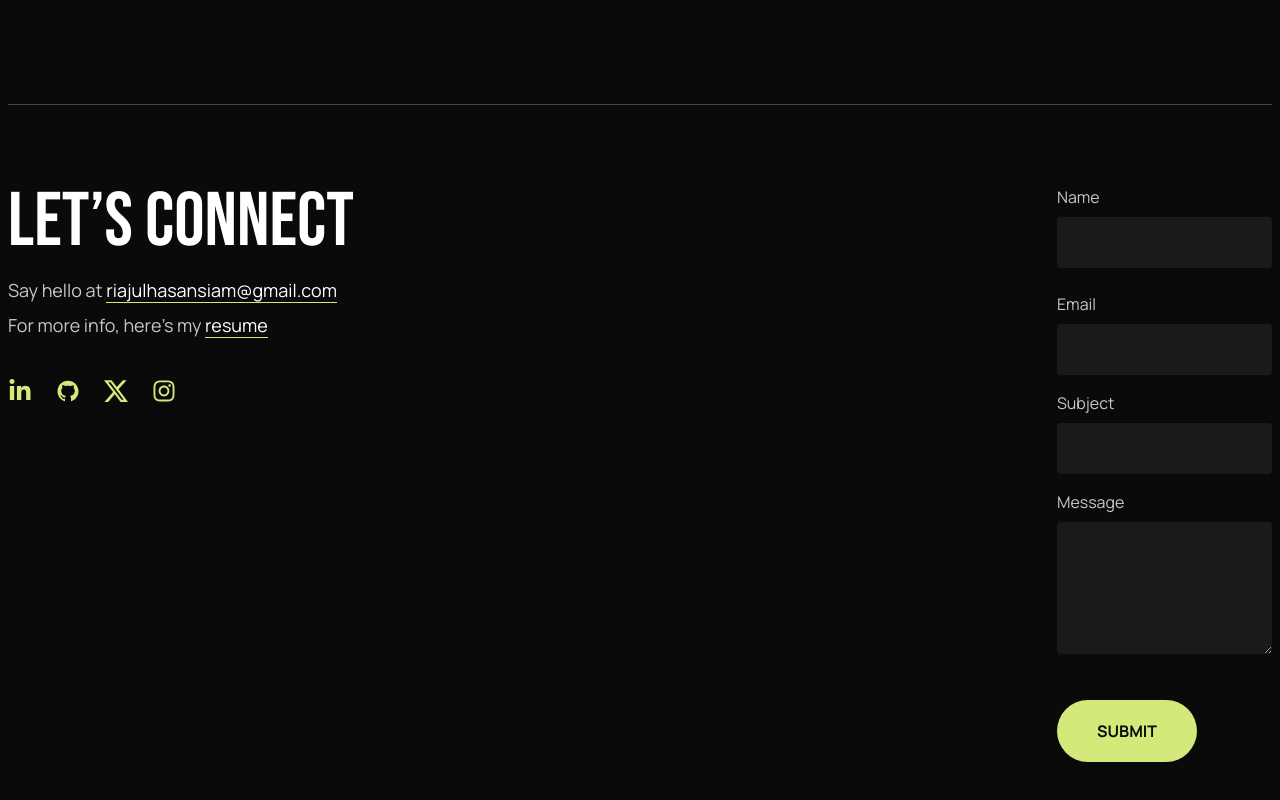
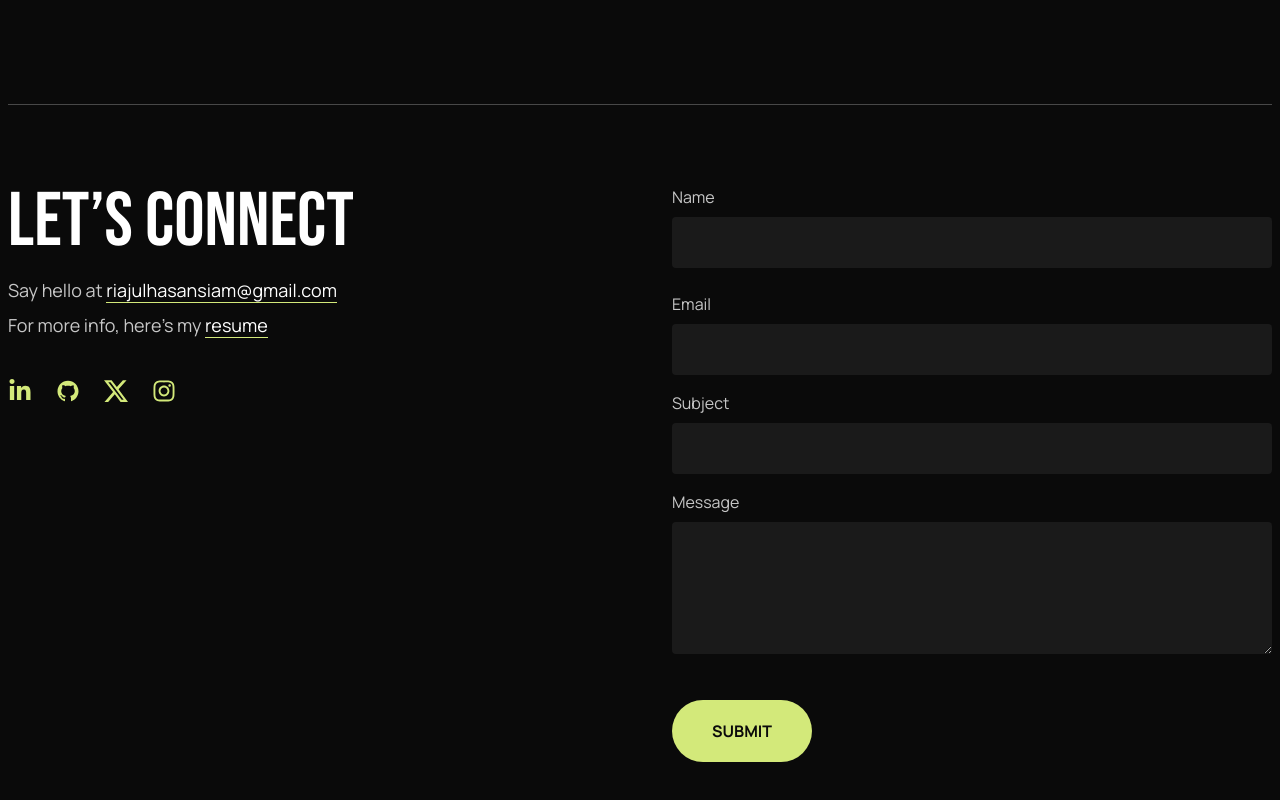
Before and after one commit to Riajul-56/Protfolio, a React (Vite) app: page / in a window 1280 px wide. Shown: the part 3927-4727 px from the top of the page. Built offline with nearby package versions, Linux system fonts and the light colour scheme.

Commit message:
fix: adjust form width in Footer component for better responsiveness

```diff
--- a/src/section/Footer.jsx
+++ b/src/section/Footer.jsx
@@ -44,8 +44,8 @@ const Footer = () => {
             </a>
           </div>
 
-          <div>
-            <form className="max-w-[600px]">
+          <div >
+            <form className="sm:w-[600px] w-full">
               <div className="mb-6">
                 <label className="block text-primary_text text-[16px] font-secondary_font font-normal mb-2">
                   Name
```
